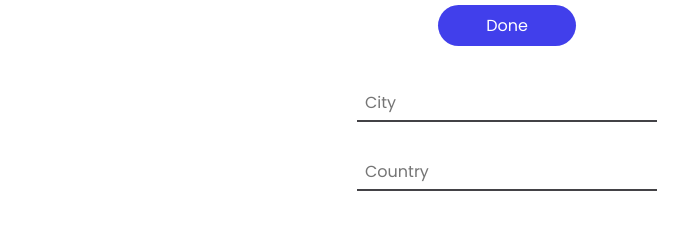
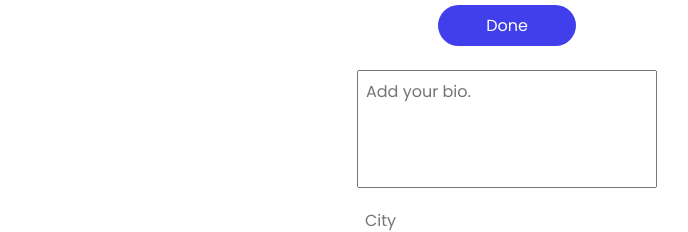
Before and after one commit to biancarosca/aspire-platform, a React (Create React App) app in the folder frontend/: page /profile in a window 1280 px wide. Shown: the part 362-594 px from the top of the page, without its empty margins (133-821 px from the left). Built offline with nearby package versions, Linux system fonts and the light colour scheme.

Commit message:
personal projs, bio added

```diff
--- /dev/null
+++ b/frontend/src/components/PersonalProjsComp.js
@@ -0,0 +1,31 @@
+import React from "react";
+// import PropTypes from "prop-types";
+//packages
+import styled from "styled-components";
+//components
+import { StyInput } from "../components/GlobalStyles";
+import TextareaComp from "../components/TextareaComp";
+
+const PersonalProjsComp = () => {
+	return (
+		<StyWrap>
+			<StyInput type="url" placeholder="Link to Github" size="25" />
+			<StyInput type="url" placeholder="Link to a live demo" size="25" />
+			<TextareaComp placeholder="Describe in a few words your project." />
+		</StyWrap>
+	);
+};
+
+// PersonalProjsComp.propTypes = {
+// };
+
+const StyWrap = styled.div`
+	display: flex;
+	flex-direction: column;
+	align-items: center;
+	input {
+		width: 100%;
+	}
+`;
+
+export default PersonalProjsComp;
--- /dev/null
+++ b/frontend/src/components/TextareaComp.js
@@ -0,0 +1,29 @@
+import React from "react";
+import PropTypes from "prop-types";
+//packages
+import styled from "styled-components";
+
+const TextareaComp = ({ placeholder }) => {
+	return (
+		<StyTextarea
+			rows="4"
+			cols="30"
+			placeholder={placeholder}
+			maxLength={120}
+		></StyTextarea>
+	);
+};
+
+TextareaComp.propTypes = {
+	placeholder: PropTypes.string,
+};
+
+const StyTextarea = styled.textarea`
+	resize: none;
+	outline-color: #413feb;
+	font-family: "Poppins", sans-serif;
+	padding: 0.5rem;
+	font-size: 1rem;
+`;
+
+export default TextareaComp;
--- a/frontend/src/pages/CreateProfile.js
+++ b/frontend/src/pages/CreateProfile.js
@@ -15,6 +15,9 @@ import AvatarComp from "../components/AvatarComp";
 import LangContainers from "../components/LangContainers";
 import InputExperienceComp from "../components/InputExperienceComp";
 import EducWorkComp from "../components/EducWorkComp";
+import PersonalProjsComp from "../components/PersonalProjsComp";
+import TextareaComp from "../components/TextareaComp";
+
 //utils
 import { languagesData } from "../utils/languagesData";
 
@@ -51,6 +54,7 @@ const CreateProfile = () => {
 					<h3>Create your profile</h3>
 					<AvatarComp />
 					<form>
+						<TextareaComp placeholder="Add your bio." />
 						<StyInput
 							type="text"
 							placeholder="City"
@@ -90,6 +94,7 @@ const CreateProfile = () => {
 							/>
 						</InputExperienceComp>
 						<InputExperienceComp title="Personal projects">
+							<PersonalProjsComp />
 						</InputExperienceComp>
 						<StyBtn className="cta-btn" type="submit">
 							Continue
```
